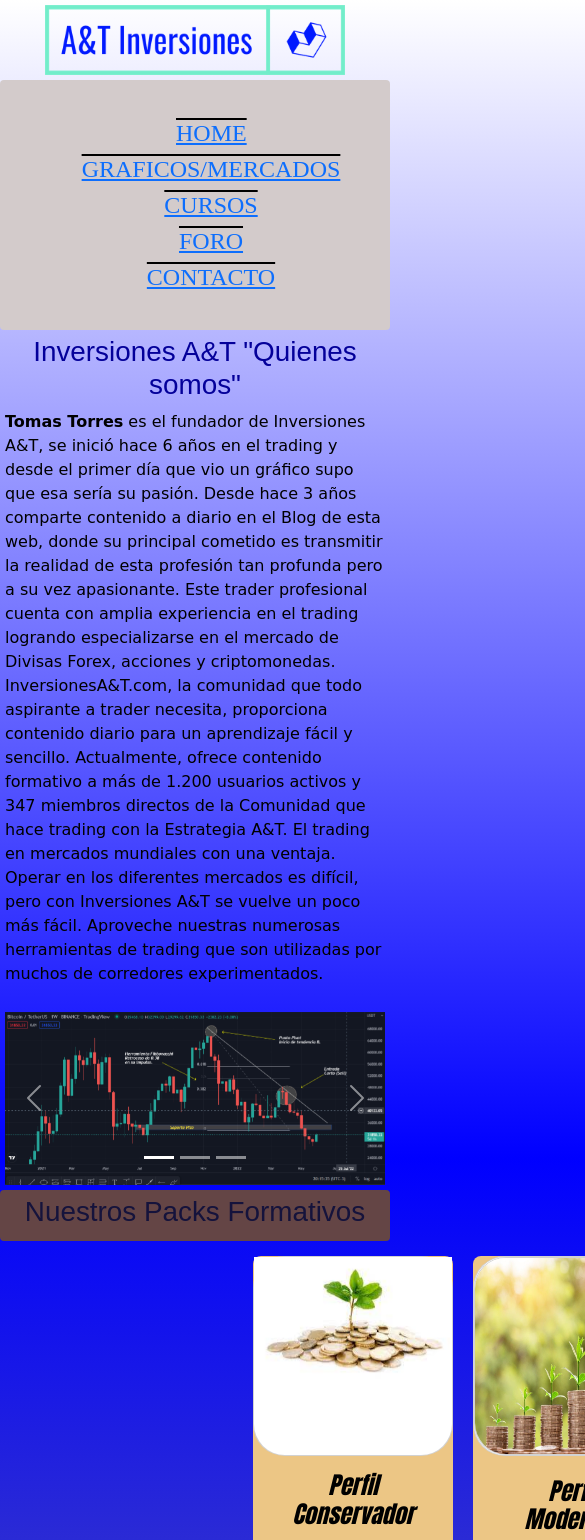
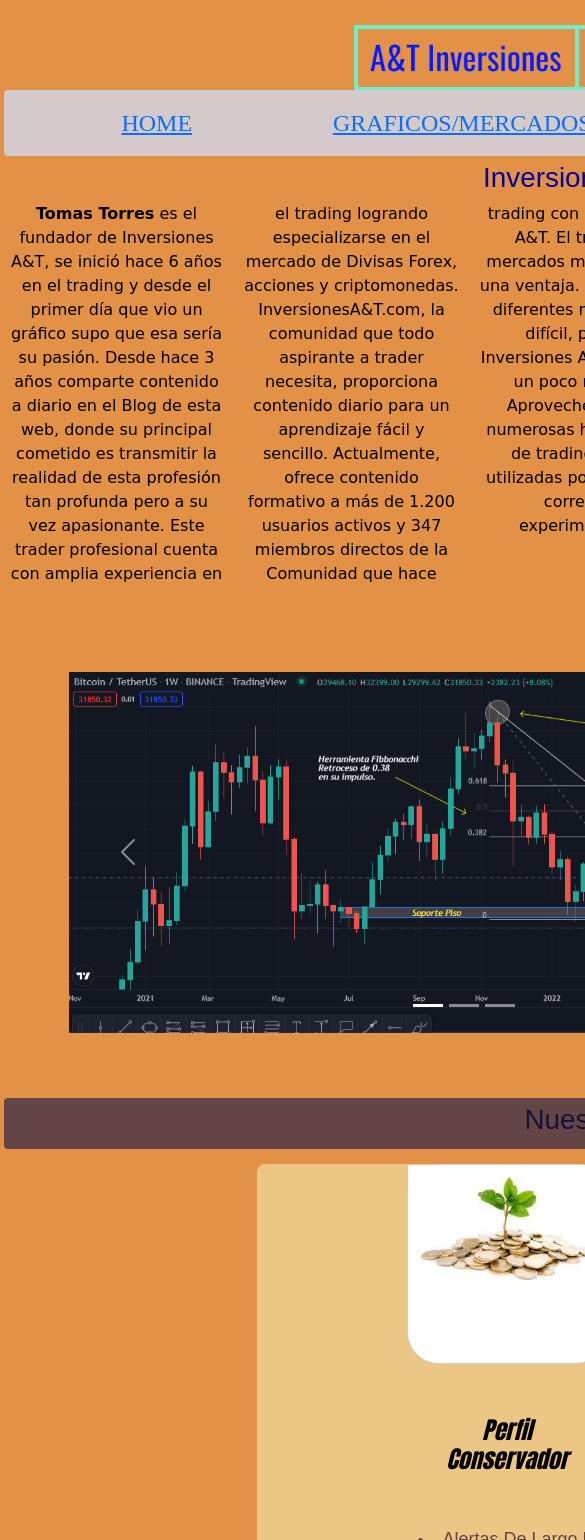
Before and after one commit to TomasTorres0/INVAYT-TOMASTORRES, a website: page index.html in a window 390 px wide. Shown: the top 1540 px of the page, 585 px wide, since content can reach past the window. Drawn offline with nearby package versions, Linux system fonts and the light colour scheme.

Commit message:
haciendo responsive

```diff
--- a/index.html
+++ b/index.html
@@ -11,7 +11,7 @@
     <title>HOME</title>
 </head>
 
-<body>
+<body class="fondoindex">
   <svg xmlns="http://www.w3.org/2000/svg" style="display: none;">
     <symbol id="facebook" viewBox="0 0 16 16">
       <path d="M16 8.049c0-4.446-3.582-8.05-8-8.05C3.58 0-.002 3.603-.002 8.05c0 4.017 2.926 7.347 6.75 7.951v-5.625h-2.03V8.05H6.75V6.275c0-2.017 1.195-3.131 3.022-3.131.876 0 1.791.157 1.791.157v1.98h-1.009c-.993 0-1.303.621-1.303 1.258v1.51h2.218l-.354 2.326H9.25V16c3.824-.604 6.75-3.934 6.75-7.951z"/>
@@ -27,7 +27,7 @@
   <div class="contenedor">
 
     <div class="logomedia">
-      <img class="logo" src="./imagenes/logo.png" alt="inversiones" width="300px" height="80px">
+      <img class="logo" src="./imagenes/logo.png" alt="inversiones">
     </div>
 
 
@@ -35,7 +35,7 @@
 
 
       <ul class="menu">
-        <li class="nav"><a class="animate__animated animate__tada" href="index.html">HOME</a></li>
+        <li class="nav"><a href="index.html">HOME</a></li>
         <li class="nav"><a href="graficos.html">GRAFICOS/MERCADOS</a></li>
         <li class="nav"><a href= "cursos.html">CURSOS</a></li>
         <li class="nav"><a href= "foro.html">FORO</a></li>
@@ -44,9 +44,9 @@
     </header>
 
     <main class="contenido">
-      <h1 class="animate__animated animate__bounce estilo">Inversiones A&T "Quienes somos" </h1>
+      <h1 class="estilo">Inversiones A&T "Quienes somos" </h1>
 
-      <p class="animate__animated animate__fadeInDown parrafo"> <strong>Tomas Torres</strong> es el fundador de Inversiones A&T, se inició
+      <p class="parrafo"> <strong>Tomas Torres</strong> es el fundador de Inversiones A&T, se inició
         hace 6 años en el trading  y desde el primer día que vio
         un gráfico supo que esa sería su pasión.
         Desde hace 3 años comparte contenido
@@ -68,6 +68,7 @@
         con Inversiones A&T se vuelve un poco más fácil.
         Aproveche nuestras numerosas herramientas de trading
         que son utilizadas por muchos de corredores experimentados.</p>
+
     </main>
 
     <aside class="sidebar">
@@ -107,11 +108,11 @@
 <div class="cards">
     <div class="opc1">
       <div class="card">
-        <img class="animate__animated animate__bounce card1" src="./imagenes/inversionconservador.jpg" alt="inversion">
+        <img class="card1" src="./imagenes/inversionconservador.jpg" alt="inversion">
       </div>
 
        <h3>Perfil <br> Conservador</h3>
-       <ol class="animate__animated animate__shakeX ol" >
+       <ol class="ol" >
          <li>Alertas De Largo Plazo</li>
          <li>Alertas De Mediano Plazo</li>
          <li>1 Clase Grabada Por Semana</li>
@@ -124,7 +125,7 @@
 
   <div class="opc2">
     <div class="card">
-        <img class="animate__animated animate__flash card" src="./imagenes/inversionmoderada.jpg" alt="inversiones">
+        <img class="card" src="./imagenes/inversionmoderada.jpg" alt="inversiones">
     </div>
        <h3>Perfil <br> Moderado</h3>
        <ol class="animate__animated animate__shakeX ol">
--- a/sass/_headerr.scss
+++ b/sass/_headerr.scss
@@ -3,6 +3,10 @@
     flex-direction: column;
     align-items: center;
     grid-area: logomedia;
+}
+.logo{
+    width: 300px;
+    height: 80px;
 }
 .logo:hover {
     transform: translate(10px ,10px);
@@ -17,9 +21,9 @@ header{
             font-size: x-large;
             font-family: serif;
             list-style: none;
-            margin: 30px;
+            margin: 10px;
             color: black;
-            text-decoration: overline;
+
             & .nav {
                 transition-duration: 4s;
             }
--- a/sass/_paquetes.scss
+++ b/sass/_paquetes.scss
@@ -14,7 +14,7 @@
 .card:hover {
     animation-duration: 2s;
     background-color: #ecc685;
-    animation-name: animate__bounce , animate__flash , animate__shakeY;
+   // animation-name: animate__bounce , animate__flash , animate__shakeY; */
 }
 .cards{
     display: flex;
@@ -71,3 +71,41 @@
                 margin: auto;
             }
 }
+
+@media (max-width:600px){
+
+    .fondoindex{
+        background-color: #e29146;
+        display: flex;
+        flex-direction: column;
+        width: 400px;
+        height: auto;
+    }
+    .logomedia{
+      width: 150px;
+      height: 70px;
+      align-items: center;
+      margin-left: 425px;
+    }
+    .header{
+        padding: 10px;
+
+    }
+    .estilo{
+        display: block;
+    }
+    .parrafo{
+        display: table-caption;
+        width: 685px;
+        text-align: center;
+    }
+    .sidebar{
+
+            display: initial;
+            width: 800px;
+            margin: 60px
+    }
+    .cards{
+        display: block;
+    }
+  }
--- a/sass/_reset.scss
+++ b/sass/_reset.scss
@@ -1,10 +1,11 @@
 * {
-    margin: 0;
-    padding: 0;
+  margin: 0;
+  padding: 0;
 
-  }
-  body{
-    background-image:linear-gradient(#ffffff, #0000ff, #808080) ;
+}
+  .fondoindex{
+  background-color: beige;
     color: black;
     font-family: sans-serif;
+
 }
--- a/sass/style.scss
+++ b/sass/style.scss
@@ -8,15 +8,34 @@
 //ESTILO HOJA GRAFICOS*/
 
 .body{
-    width: 100%;
+
     background-image: linear-gradient(#1A4D2E,#FF9F29,#FAF3E3);
 
+    margin: 20px auto;
+    display: grid;
+    grid-gap: 0px;
+    grid-template-columns: repeat(3, 1fr);
+    grid-template-rows: repeat(6, auto);
+    grid-template-areas: "logomedia logomedia logomedia"
+                         "header header header"
+                         "main main main"
+                         "sectiongraf sectiongraf sectiongraf"
+                         "footer footer footer";
 }
-.iniciograficos{
-     & .titulograf{
+
+  .logomedia{
+    grid-area: logomedia;
+  }
+  .header{
+    grid-area: header;
+  }
+  main{
+    grid-area: main;
+
+    & .titulograf{
         font-size: 3rem;
         font-family: cursive;
-        text-align: center;
+        text-align:center;
         color: #000000;
      }
      & .parrafograficos{
@@ -34,6 +53,16 @@
             text-align: center;
             color: white;
         }
+  }
+  .sectiongraf{
+    grid-area: sectiongraf;
+  }
+  .container{
+    grid-area: footer;
+  }
+.iniciograficos{
+    color: #1A4D2E;
+
     }
     .sectiongraf{
         & .titulo2{
@@ -65,7 +94,7 @@
             }
         }
     }
-   .container{
+   .footer{
     display: flex;
     flex-direction: column;
     background-color: #1ebb5d;
@@ -157,33 +186,4 @@
 	z-index: 2;
 }
 
-
-@media screen and (max-width:700px){
-  .contenedor{
-    display: contents;
-    flex-direction: column;
-    & .logo{
-        width: 300px;
-        height: 70px;
-    }
-    & .menu{
-        display: flex;
-        flex-direction: column;
-        align-items: center;
-    }
-  }
-
-  main .parrafo{
-    -moz-column-count: 1;
-    -moz-column-gap: 20px;
-    -webkit-column-count: 1;
-    -webkit-column-gap: 20px;
-    column-count: 1;
-    column-gap: 20px;
-    font-family: cursive;
-  }
-  .paquetes {
-    font-size: 1rem;
-  }
-
- }
+  //EMPIEZA PAGINA GRAFICO/
```
Also changed, not shown: graficos.html (+3 -2 lines), css/style.css.
